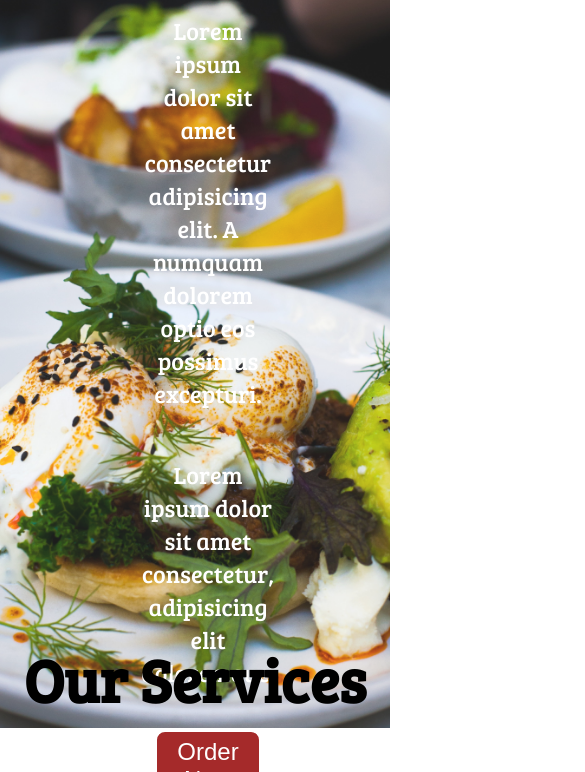
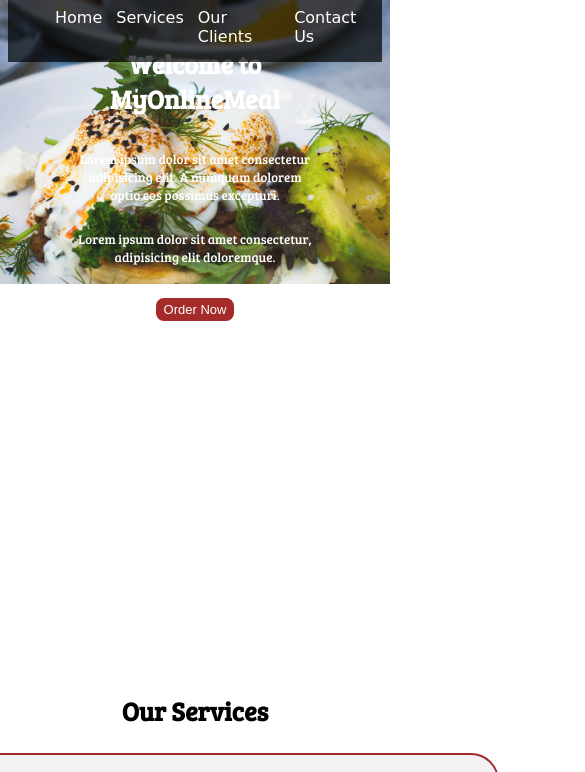
Before and after one commit to surajsaini873/Food-Order-Website, a plain HTML site: page index.html in a window 390 px wide. Shown: the part 116-888 px from the top of the page, 585 px wide, since content can reach past the window. Drawn offline with Linux system fonts and the light colour scheme; a web font is replaced by a local one.

Commit message:
responsive

```diff
--- /dev/null
+++ b/css/phone.css
@@ -0,0 +1,62 @@
+/* Navigation  */
+#navbar {
+    flex-direction: column;
+}
+#navbar ul li a{
+    font-size: 1rem;
+    padding: 0px 7px;
+
+}
+
+/* Home  */
+#home{
+    height: 370px;
+    padding: 3px 68px;
+    padding-bottom: 8px;
+
+}
+#home::before{
+    height: 400px;
+
+}
+
+#home p{
+    font-size: 13px;
+}
+
+/* Services section  */
+#services{
+    flex-direction: column;
+
+}
+#services .box{
+
+}
+
+/* Clients section  */
+#clients{
+    flex-wrap: wrap;
+}
+#clients img{
+    width: 66px;
+    padding: 29px;
+    height: auto;
+}
+
+/* Contact Us Sction  */
+
+#contact-box form{
+    width: 80%;
+}
+
+/* Footer */
+
+/* Utility classes  */
+.h-primary{
+    font-size: 26px;
+}
+.btn{
+    font-size: 13px;
+    padding: 4px 8px;
+    margin-bottom: 133px;
+}
--- a/css/style.css
+++ b/css/style.css
@@ -1,6 +1,10 @@
 CSS Reset * {
   margin: 0;
   padding: 0;
+}
+
+html{
+  scroll-behavior: smooth;
 }
 
 /* CSS Variables */
@@ -10,7 +14,7 @@ CSS Reset * {
 #navbar {
   display: flex;
   align-items: center;
-  position: relative;
+  position: sticky;
   top:0px;
 }
 
@@ -70,9 +74,9 @@ CSS Reset * {
 #home {
   display: flex;
   flex-direction: column;
-  padding: 3px 200px;
-  /* margin-bottom: 200px; */
-  height: 578px;
+  /* padding: 3px 200px; */
+  margin-bottom: 250px;
+  height: 580px;
   justify-content: center;
   align-items: center;
 }
@@ -84,7 +88,7 @@ CSS Reset * {
   top:0px;
   left: 0px;
   width: 100%;
-  margin-bottom: 200px;
+  /* margin-bottom: 200px; */
   z-index: -1;
   opacity: 0.89;
 }
@@ -128,8 +132,7 @@ CSS Reset * {
 
 /* Clients Section  */
 #client-section{
-  /* display: flex; */
-  height: 344px;
+  /* height: 344px; */
   position: relative;
 }
 #client-section::before{
@@ -137,7 +140,7 @@ CSS Reset * {
   position: absolute;
   background: url('../img/bg2.jpg') no-repeat center center/cover ;
   width: 99%;
-  height: 82%;
+  height: 100%;
   z-index: -1;
   opacity: 0.3px;
 }
@@ -209,11 +212,14 @@ footer{
 .h-primary {
   font-family: "Bree Serif", serif;
   font-size: 3.8rem;
-  padding: 12px;
+  /* padding: 12px; */
+  /* margin-bottom: 100px; */
+  /* margin-top: 10px; */
+
 }
 
 h1 {
-  font-size: 3.8rem;
+  /* font-size: 3.8rem; */
 }
 
 .center {
--- a/index.html
+++ b/index.html
@@ -7,6 +7,7 @@
     <meta name="viewport" content="width=device-width, initial-scale=1.0">
     <title>Best Online Food Delivery Service in India | MyOnlineMeal.com</title>
     <link rel="stylesheet" href="css/style.css">
+    <link rel="stylesheet" media="screen and (max-width: 1560px)" href="css/phone.css">
     <link rel="stylesheet" href="https://fonts.googleapis.com/css?family=Baloo+Bhai|Bree+Serif&display=swap">
 </head>
 
@@ -16,10 +17,10 @@
             <img src="img/logo.png" alt="MyOnlineMeal.com">
         </div>
         <ul>
-            <li class="item"><a href="#">Home</a></li>
-            <li class="item"><a href="#">Services</a></li>
-            <li class="item"><a href="#">About Us</a></li>
-            <li class="item"><a href="#">Contact Us</a></li>
+            <li class="item"><a href="#home">Home</a></li>
+            <li class="item"><a href="#services-container">Services</a></li>
+            <li class="item"><a href="#client-section">Our Clients</a></li>
+            <li class="item"><a href="#contact">Contact Us</a></li>
             <!-- <li class="item"><a></a></li> -->
         </ul>
     </nav>
@@ -31,7 +32,7 @@
         <button class="btn">Order Now</button>
     </section>
 
-    <section class="services-container">
+    <section id="services-container">
         <h1 class="h-primary center">Our Services</h1>
         <div id="services">
             <div class="box">
```
